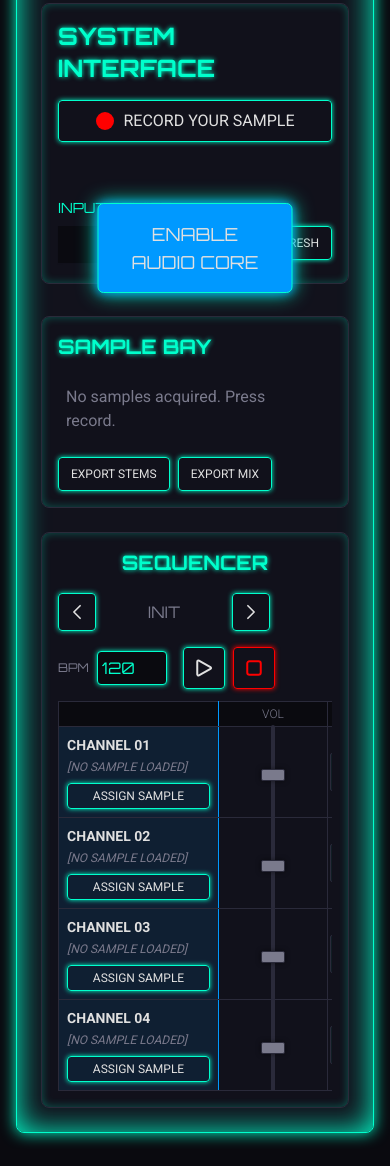
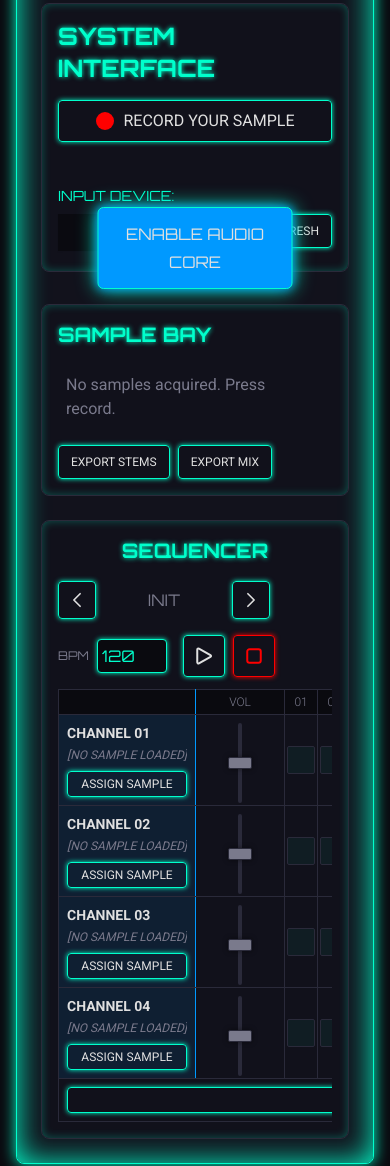
Before and after one commit to martin-gierse/sequence_reality, a plain HTML site: page index.html in a window 390 px wide. Shown: the part 174-1340 px from the top of the page. Drawn offline with nearby package versions, Linux system fonts and the light colour scheme.

Commit message:
Add files via upload
Optimized for mobile use (narrow volume sliders)

```diff
--- a/index.html
+++ b/index.html
@@ -130,13 +130,13 @@
                 <div id="endMarker" class="hidden"></div>
             </div>
             <div class="flex flex-col gap-3 mt-3">
-                <div class="flex items-center gap-2">
+                <div class="editor-controls-row flex items-center gap-2">
                     <button id="trimApplyButton" class="editor-control-button py-1 px-3 text-xs">APPLY TRIM</button>
                     <button id="trimResetButton" class="editor-control-button py-1 px-3 text-xs">RESET TRIM</button>
                     <button id="zoomInButton" class="editor-control-button py-1 px-3 text-xs">ZOOM +</button>
                     <button id="zoomOutButton" class="editor-control-button py-1 px-3 text-xs">ZOOM −</button>
                 </div>
-                 <div class="flex items-center gap-2">
+                 <div class="editor-controls-row flex items-center gap-2">
                     <button id="renameButton" class="editor-control-button py-1 px-3 text-xs">RENAME</button>
                     <button id="pitchDownButton" class="editor-control-button py-1 px-3 text-xs">PITCH −</button>
                     <button id="pitchUpButton" class="editor-control-button py-1 px-3 text-xs">PITCH +</button>
--- a/script.js
+++ b/script.js
@@ -1,5 +1,5 @@
 // --- CONFIGURATION ---
-const NUM_TRACKS = 4;
+let NUM_TRACKS = 4;
 const NUM_STEPS = 16;
 
 // --- DOM ELEMENTS ---
@@ -26,17 +26,12 @@ const modalNoSamples = document.getElementById('modalNoSamples');
 
 // --- STATE & CONSTANTS ---
 const originalRecordButtonHTML = recordSampleButton.innerHTML;
-const trackVolumes = new Array(NUM_TRACKS).fill(null).map(() => new Tone.Volume(0).toDestination());
+let trackVolumes = new Array(NUM_TRACKS).fill(null).map(() => new Tone.Volume(0).toDestination());
 const PRESETS = [
     {
         name: "INIT",
         bpm: 120,
-        pattern: [
-            [false, false, false, false, false, false, false, false, false, false, false, false, false, false, false, false],
-            [false, false, false, false, false, false, false, false, false, false, false, false, false, false, false, false],
-            [false, false, false, false, false, false, false, false, false, false, false, false, false, false, false, false],
-            [false, false, false, false, false, false, false, false, false, false, false, false, false, false, false, false]
-        ]
+        pattern: Array(4).fill(null).map(() => Array(16).fill(false))
     },
     {
         name: "HOUSE",
@@ -62,9 +57,9 @@ const PRESETS = [
         name: "REGGAETON",
         bpm: 95,
         pattern: [
-            [true, false, false, false, true, false, false, false, true, false, false, false, true, false, false, false],
-            [false, false, false, true, false, false, true, false, false, false, false, true, false, false, true, false],
+            [true, false, false, true, true, false, false, true, true, false, false, true, true, false, false, true],
             [false, false, false, false, false, false, false, false, false, false, false, false, false, false, false, false],
+            [false, false, true, false, false, false, true, false, false, false, true, false, false, true, false, false],
             [false, false, false, false, false, false, false, false, false, false, false, false, false, false, false, false]
         ]
     },
@@ -85,7 +80,7 @@ const PRESETS = [
             [true, false, false, false, false, false, false, false, false, false, true, false, false, false, false, false],
             [false, false, false, false, true, false, false, false, false, false, false, false, true, false, false, false],
             [true, false, true, false, true, false, true, false, true, false, true, false, true, false, true, false],
-            [false, false, false, false, false, false, false, false, false, false, false, false, false, false, false, false]
+            [false, true, false, true, false, true, false, true, false, true, false, true, false, true, false, true]
         ]
     }
 ];
@@ -166,7 +161,7 @@ let mic = null;
 let recorder = null;
 let isRecording = false;
 const recordedSamples = [];
-const trackPlayers = new Array(NUM_TRACKS).fill(null);
+let trackPlayers = new Array(NUM_TRACKS).fill(null);
 let sequencerData = Array(NUM_TRACKS).fill(null).map(() => Array(NUM_STEPS).fill(false));
 let currentTrackToLoad = -1;
 let currentStepIndicator = -1;
@@ -483,6 +478,7 @@ async function playSamplePreview(sample) {
     }
 }
 
+
 function createSequencerGrid() {
     sequencerGridContainer.innerHTML = '';
     const table = document.createElement('table');
@@ -534,7 +530,7 @@ function createSequencerGrid() {
         volumeSlider.min = -20;
         volumeSlider.max = 20;
         volumeSlider.step = 1;
-        volumeSlider.value = 0;
+        volumeSlider.value = trackVolumes[i] ? trackVolumes[i].volume.value : 0;
         volumeSlider.dataset.track = i;
         volumeSlider.addEventListener('input', (e) => {
             const trackIndex = parseInt(e.target.dataset.track, 10);
@@ -555,6 +551,27 @@ function createSequencerGrid() {
             stepCell.appendChild(stepDiv);
         }
     }
+
+    const tfoot = table.createTFoot();
+    const footerRow = tfoot.insertRow();
+    const addCell = footerRow.insertCell();
+    addCell.colSpan = NUM_STEPS + 2; // +2 for track header and volume
+    addCell.className = 'p-2 text-center';
+    const addButton = document.createElement('button');
+    addButton.textContent = '+ ADD CHANNEL';
+    addButton.className = 'text-xs py-1 px-2 w-full';
+    addButton.id = 'addChannelButton';
+    addButton.addEventListener('click', () => {
+        NUM_TRACKS++;
+        sequencerData.push(new Array(NUM_STEPS).fill(false));
+        trackVolumes.push(new Tone.Volume(0).toDestination());
+        trackPlayers.push(null);
+        PRESETS.forEach(p => p.pattern.push(new Array(NUM_STEPS).fill(false)));
+        createSequencerGrid();
+        redrawSequencerGrid();
+    });
+    addCell.appendChild(addButton);
+
     sequencerGridContainer.appendChild(table);
 }
 
@@ -786,13 +803,14 @@ async function openEditor(sample, index) {
     wfContainer.insertBefore(waveTarget, overlay);
 
     try {
+        const waveformHeight = window.innerWidth < 640 ? 96 : 120;
         const wsOptions = {
             container: waveTarget,
             waveColor: 'rgba(0,255,204,0.35)',
             progressColor: 'rgba(0,153,255,0.7)',
             cursorColor: '#00ffcc',
             barWidth: 1,
-            height: 120,
+            height: waveformHeight,
             normalize: true,
             audioContext: Tone.getContext().rawContext
         };
@@ -1058,24 +1076,27 @@ tempoInput.addEventListener('change', () => {
     }
 });
 
-const exportStemsButton = document.getElementById('exportStemsButton');
-const exportDownloadLink = document.getElementById('exportDownloadLink');
-const exportMixButton = document.getElementById('exportMixButton');
-// ... export functions are unchanged and very long, so they are omitted for clarity. They can be pasted from a previous complete version.
-
 function redrawSequencerGrid() {
     const steps = document.querySelectorAll('.sequencer-step');
     steps.forEach(step => {
         const track = parseInt(step.dataset.track, 10);
         const stepIndex = parseInt(step.dataset.step, 10);
-        const isActive = sequencerData[track][stepIndex];
-        step.classList.toggle('active', isActive);
+        if (sequencerData[track]) {
+            const isActive = sequencerData[track][stepIndex];
+            step.classList.toggle('active', isActive);
+        }
     });
 }
 
 function loadPreset(index) {
     const preset = PRESETS[index];
-    sequencerData = JSON.parse(JSON.stringify(preset.pattern)); // Deep copy
+    if (preset.pattern.length < NUM_TRACKS) {
+        const diff = NUM_TRACKS - preset.pattern.length;
+        for (let i = 0; i < diff; i++) {
+            preset.pattern.push(new Array(NUM_STEPS).fill(false));
+        }
+    }
+    sequencerData = JSON.parse(JSON.stringify(preset.pattern.slice(0, NUM_TRACKS)));
     tempoInput.value = preset.bpm;
     tempoInput.dispatchEvent(new Event('change'));
     presetNameDisplay.textContent = preset.name;
--- a/style.css
+++ b/style.css
@@ -494,6 +494,9 @@ select {
     max-width: 70px;
 }
 
+.editor-controls-row {
+    flex-wrap: wrap;
+}
 
 @media (max-width: 768px) {
     .sequencer-header-main {
@@ -502,3 +505,30 @@ select {
         gap: 0.75rem;
     }
 }
+
+@media (max-width: 640px) {
+    h1 { font-size: 1.5rem; }
+    h2 { font-size: 1.125rem; }
+    #controls .grid { gap: 0.75rem; }
+
+    .sequencer-step {
+        width: 28px;
+        height: 28px;
+    }
+    .track-header {
+        min-width: 100px;
+        font-size: 0.75rem;
+    }
+    .volume-cell {
+        width: 30px;
+        padding: 4px 2px;
+    }
+    .volume-slider {
+        width: 80px; /* Length of the vertical slider on mobile */
+    }
+
+    #sampleList { max-height: 12rem; }
+    #sampleModal .modal-content, #editorModal .modal-content { width: 95%; max-width: 480px; }
+    #waveformContainer { height: 96px; }
+    #startAudioContextButton { padding: 0.75rem 1.25rem; font-size: 1rem; }
+}
```
